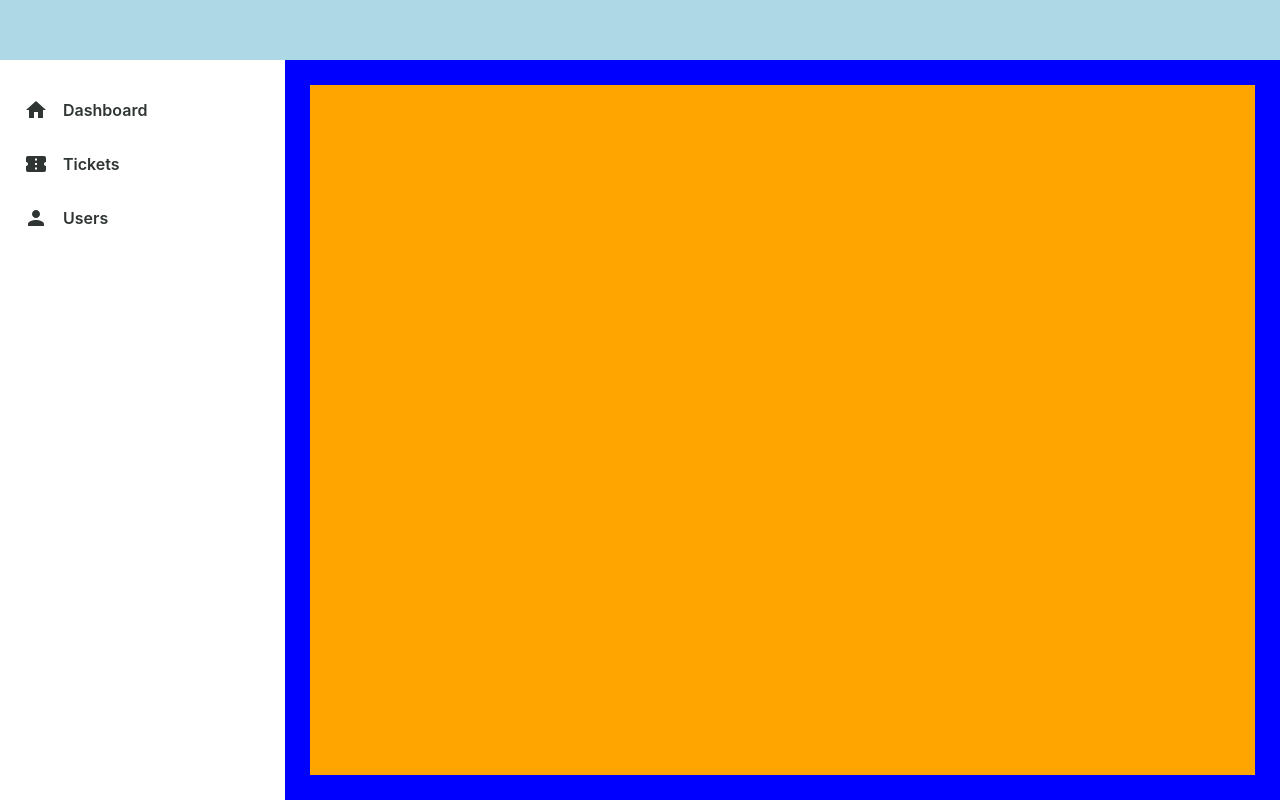
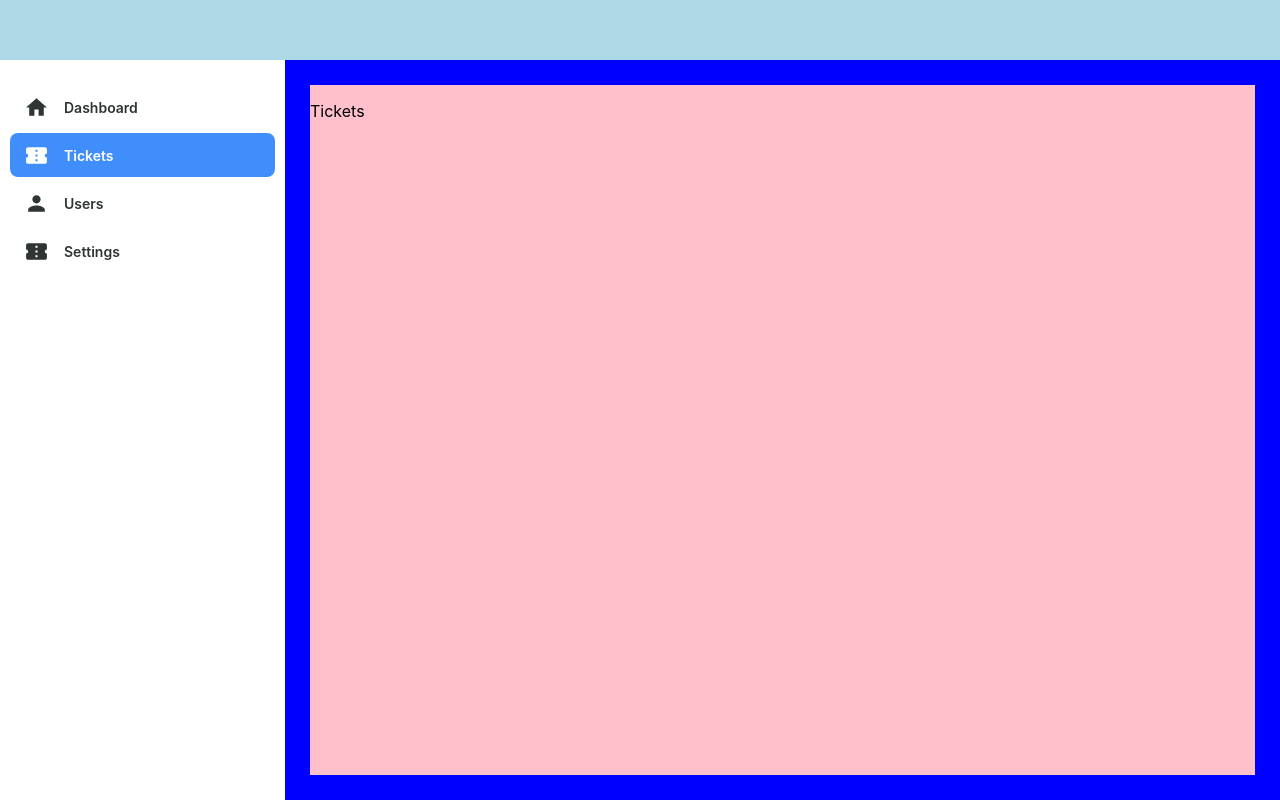
Before and after one commit to tg322/my-app, a React (Create React App) app: page /tickets in a window 1280 px wide. Built offline with nearby package versions, Linux system fonts and the light colour scheme.

Commit message:
Finalising sidebar design, added a dropdown sidebar button component

```diff
--- a/src/App.css
+++ b/src/App.css
@@ -41,4 +41,5 @@
   --primary-color: #3F8EFC;
   --secondary-color: #648767;
   --grey-color:#2E3532;
+  --primary-color-hover: #3f8efc4f;
 }
--- /dev/null
+++ b/src/Pages/Tickets.tsx
@@ -0,0 +1,10 @@
+import * as React from 'react';
+
+function Tickets(){
+    return(
+        <div style={{display:'flex', flexDirection:'column', width:'100%', height:'100%', backgroundColor:'pink'}}>
+            <p>Tickets</p>
+        </div>
+    );
+}
+export default Tickets;
--- a/src/index.tsx
+++ b/src/index.tsx
@@ -4,7 +4,7 @@ import './index.css';
 import App from './App';
 import reportWebVitals from './reportWebVitals';
 import Application from './Application';
-import SideBar from './layout/SideBar';
+import SideBar from './layout/sidebar/SideBar';
 import ContentScreen from './layout/ContentScreen';
 import Users from './Pages/Users';
 import ContentWrapper from './layout/ContentWrapper';
@@ -12,29 +12,37 @@ import { BrowserRouter, Route, Routes } from 'react-router-dom';
 import Dashboard from './Pages/Dashboard';
 import NavBar from './layout/NavBar';
 import Display from './layout/Display';
+import Tickets from './Pages/Tickets';
+
+const Content = () => {
+
+  return(
+    <Application>
+      <NavBar/>
+      <Display>
+        <SideBar/>
+        <ContentScreen>
+          <ContentWrapper>
+              <Routes>
+                <Route path="/dashboard" element={<Dashboard/>}/>
+                <Route path="users" element={<Users/>}/>
+                <Route path="tickets" element={<Tickets/>}/>
+              </Routes>
+          </ContentWrapper>
+        </ContentScreen>
+      </Display>
+    </Application>
+  );
+}
 
 const root = ReactDOM.createRoot(
   document.getElementById('root') as HTMLElement
 );
 root.render(
   <React.StrictMode>
-    <Application>
-      <NavBar/>
-      <Display>
-        <SideBar/>
-        <ContentScreen>
-          <ContentWrapper>
-            <BrowserRouter>
-              <Routes>
-                <Route path="/" element={<Dashboard/>}/>
-                <Route path="users" element={<Users/>}/>
-              </Routes>
-            </BrowserRouter>
-          </ContentWrapper>
-        </ContentScreen>
-      </Display>
-
-    </Application>
+    <BrowserRouter>
+      <Content/>
+    </BrowserRouter>
   </React.StrictMode>
 );
 
--- a/src/layout/SideBar.tsx
+++ /dev/null
@@ -1,23 +0,0 @@
-import * as React from 'react';
-import '../App.css';
-import HomeIcon from '@mui/icons-material/Home';
-import SideBarButton from './SideBarButton';
-import ConfirmationNumberIcon from '@mui/icons-material/ConfirmationNumber';
-import PersonIcon from '@mui/icons-material/Person';
-
-function SideBar(){
-    return(
-        <div style={{display:'flex', boxSizing:'border-box', height:'100%', width:'285px', backgroundColor:'var(--white)', flexShrink:'0'}}>
-
-
-            <div style={{display:'flex', boxSizing:'border-box', width:'100%', padding:'25px 10px 10px 10px', flexDirection:'column', gap:'4px'}}>
-                <SideBarButton icon={<HomeIcon/>} text='Dashboard'/>
-                <SideBarButton icon={<ConfirmationNumberIcon/>} text='Tickets'/>
-                <SideBarButton icon={<PersonIcon/>} text='Users'/>
-            </div>
-
-
-        </div>
-    );
-}
-export default SideBar;
--- a/src/layout/layout.scss
+++ b/src/layout/layout.scss
@@ -8,19 +8,75 @@
     gap:15px;
     align-items:center;
     box-sizing:border-box;
-    padding:10px 14px;
-    height:50px;
+    padding:8px 14px;
+    height:44px;
     width:100%;
     background-color:var(--white);
     color:var(--grey-color);
     border-radius:8px;
     transition: background-color 0.5s ease;
+    user-select: none;
     &:hover{
-        background-color:var(--primary-color);
-        color:var(--white);
+        background-color: var(--primary-color-hover);
+
     }
-    .svg{
-        width:30px;
+    svg{
+        width:25px;
         height:auto;
     }
+    span{
+        font-weight:600;
+        font-size: 14px;
+    }
 }
+
+.activeSideBarButton{
+    background-color:var(--primary-color);
+    color:var(--white);
+    &:hover{
+        background-color: var(--primary-color);
+
+    }
+}
+
+.sideBarButtonDropDownContainer{
+    display:flex;
+    flex-direction:column;
+    box-sizing:border-box;
+    padding:0px 0px 0px 18px;
+    gap:3px;
+    overflow:hidden;
+    max-height:0px;
+    transition: max-height 0.4s ease;
+
+}
+
+.activeSideBarButtonDropDownContainer{
+    max-height:500px;
+    margin-top: 10px;
+}
+
+.sideBarButtonDropDownItem{
+    display:flex;
+    flex-direction:row;
+    width:100%;
+    gap:10px;
+    padding:10px 14px;
+    border-radius:8px;
+    box-sizing:border-box;
+    transition: background-color 0.5s ease;
+    user-select:none;
+    font-weight:600;
+    color:#5a5a5a;
+    &:hover{
+        background-color:#80808036;
+    }
+    span{
+        font-size: 14px;
+    }
+}
+
+.activeSideBarButtonDropDownItem{
+    background-color:#80808036;
+    color:inherit;
+}
--- /dev/null
+++ b/src/layout/sidebar/SideBar.tsx
@@ -0,0 +1,36 @@
+import * as React from 'react';
+import '../../App.css';
+import HomeIcon from '@mui/icons-material/Home';
+import SideBarButton from './SideBarButton';
+import ConfirmationNumberIcon from '@mui/icons-material/ConfirmationNumber';
+import SideBarButtonDropDownWrapper from './SideBarDropDownWrapper';
+import PersonIcon from '@mui/icons-material/Person';
+import SideBarButtonDropDownItemsContainer from './SideBarDropDownItemsContainer';
+import SideBarDropDownItem from './SideBarDropDownItem';
+
+function SideBar(){
+    return(
+        <div style={{display:'flex', boxSizing:'border-box', height:'100%', width:'285px', backgroundColor:'var(--white)', flexShrink:'0'}}>
+
+
+            <div style={{display:'flex', boxSizing:'border-box', width:'100%', padding:'25px 10px 10px 10px', flexDirection:'column', gap:'4px'}}>
+                <SideBarButton icon={<HomeIcon/>} text='Dashboard' route='/dashboard'/>
+                <SideBarButton icon={<ConfirmationNumberIcon/>} text='Tickets' route='/tickets'/>
+                {/* <SideBarButtonDropDown icon={<PersonIcon/>} text='Users' route='/users'/> */}
+
+                <SideBarButtonDropDownWrapper>
+                    <SideBarButton icon={<PersonIcon/>} text='Users' route='/users'/>
+                    <SideBarButtonDropDownItemsContainer parentPath='/users'>
+                        <SideBarDropDownItem text='Add New User' route='/users/add-new-user'/>
+                        <SideBarDropDownItem text='Account' route='/users/account'/>
+                    </SideBarButtonDropDownItemsContainer>
+                </SideBarButtonDropDownWrapper>
+
+                <SideBarButton icon={<ConfirmationNumberIcon/>} text='Settings' route='/settings'/>
+            </div>
+
+
+        </div>
+    );
+}
+export default SideBar;
--- a/src/layout/SideBarButton.tsx
+++ b/src/layout/sidebar/SideBarButton.tsx
@@ -1,10 +1,11 @@
 import * as React from 'react';
-import './layout.scss';
+import '../layout.scss';
+import { useLocation, useNavigate } from 'react-router-dom';
 
 interface ISideBarButtonProps{
     icon:React.ReactNode;
     text:string;
-    route?:string;
+    route:string;
 }
 
 function SideBarButton(props: ISideBarButtonProps){
@@ -15,8 +16,12 @@ function SideBarButton(props: ISideBarButtonProps){
         route
     } = props;
 
+    const navigate = useNavigate();
+
+    const location = useLocation();
+
     return(
-        <div className={'sideBarButton'}>
+        <div className={location.pathname.includes(route) ? 'sideBarButton activeSideBarButton' : 'sideBarButton'} onClick={() => navigate(`${route}`)}>
             {icon}<span style={{fontWeight:'600'}}>{text}</span>
         </div>
     )
--- /dev/null
+++ b/src/layout/sidebar/SideBarDropDownItem.tsx
@@ -0,0 +1,27 @@
+import * as React from 'react';
+import '../layout.scss';
+import { useLocation, useNavigate } from 'react-router-dom';
+
+interface ISideBarButtonProps{
+    text:string;
+    route:string;
+}
+
+function SideBarDropDownItem(props: ISideBarButtonProps){
+
+    const{
+        text,
+        route
+    } = props;
+
+    const navigate = useNavigate();
+
+    const location = useLocation();
+
+    return(
+        <div className={location.pathname.includes(route) ? 'sideBarButtonDropDownItem activeSideBarButtonDropDownItem' : 'sideBarButtonDropDownItem'} onClick={() => navigate(`${route}`)}>
+            <span>{text}</span>
+        </div>
+    )
+}
+export default SideBarDropDownItem
--- /dev/null
+++ b/src/layout/sidebar/SideBarDropDownItemsContainer.tsx
@@ -0,0 +1,28 @@
+import * as React from 'react';
+import '../layout.scss';
+import { useLocation, useNavigate } from 'react-router-dom';
+
+
+interface ISideBarButtonProps{
+    children:React.ReactNode;
+    parentPath:string;
+}
+
+function SideBarButtonDropDownItemsContainer(props: ISideBarButtonProps){
+
+    const{
+        children,
+        parentPath
+    } = props;
+
+    const navigate = useNavigate();
+
+    const location = useLocation();
+
+    return(
+        <div className={location.pathname.includes(parentPath) ? 'sideBarButtonDropDownContainer activeSideBarButtonDropDownContainer' : 'sideBarButtonDropDownContainer'}>
+            {children}
+        </div>
+    )
+}
+export default SideBarButtonDropDownItemsContainer
--- /dev/null
+++ b/src/layout/sidebar/SideBarDropDownWrapper.tsx
@@ -0,0 +1,26 @@
+import * as React from 'react';
+import '../layout.scss';
+import { useLocation, useNavigate } from 'react-router-dom';
+import FiberManualRecordIcon from '@mui/icons-material/FiberManualRecord';
+
+interface ISideBarButtonProps{
+    children:React.ReactNode;
+}
+
+function SideBarButtonDropDownWrapper(props: ISideBarButtonProps){
+
+    const{
+        children
+    } = props;
+
+    const navigate = useNavigate();
+
+    const location = useLocation();
+
+    return(
+        <div style={{display:'flex', flexDirection:'column', width:'100%'}}>
+            {children}
+        </div>
+    )
+}
+export default SideBarButtonDropDownWrapper
```
Also changed, not shown: src/layout/SideBarButtonDropDown.tsx (added, +46 -0 lines).
